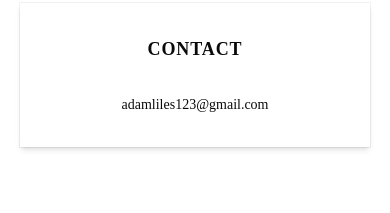
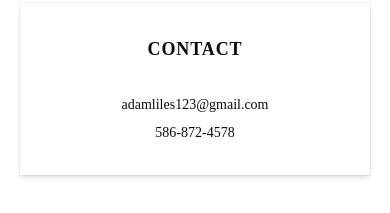
Before and after one commit to adam-padden-13/adam-liles-dot-com, a React (Vite) app: page / in a window 390 px wide. Shown: the part 1524-1737 px from the top of the page. Built offline with nearby package versions, Linux system fonts and the light colour scheme; no server answers; the database is empty.

Commit message:
Phone number

```diff
--- a/src/App.tsx
+++ b/src/App.tsx
@@ -81,6 +81,7 @@ export function App() {
             <span>
               <a href="mailto:adamliles123@gmail.com">adamliles123@gmail.com</a>
             </span>
+            <span>586-872-4578</span>
           </CardContent>
         </Card>
       </section>
```
